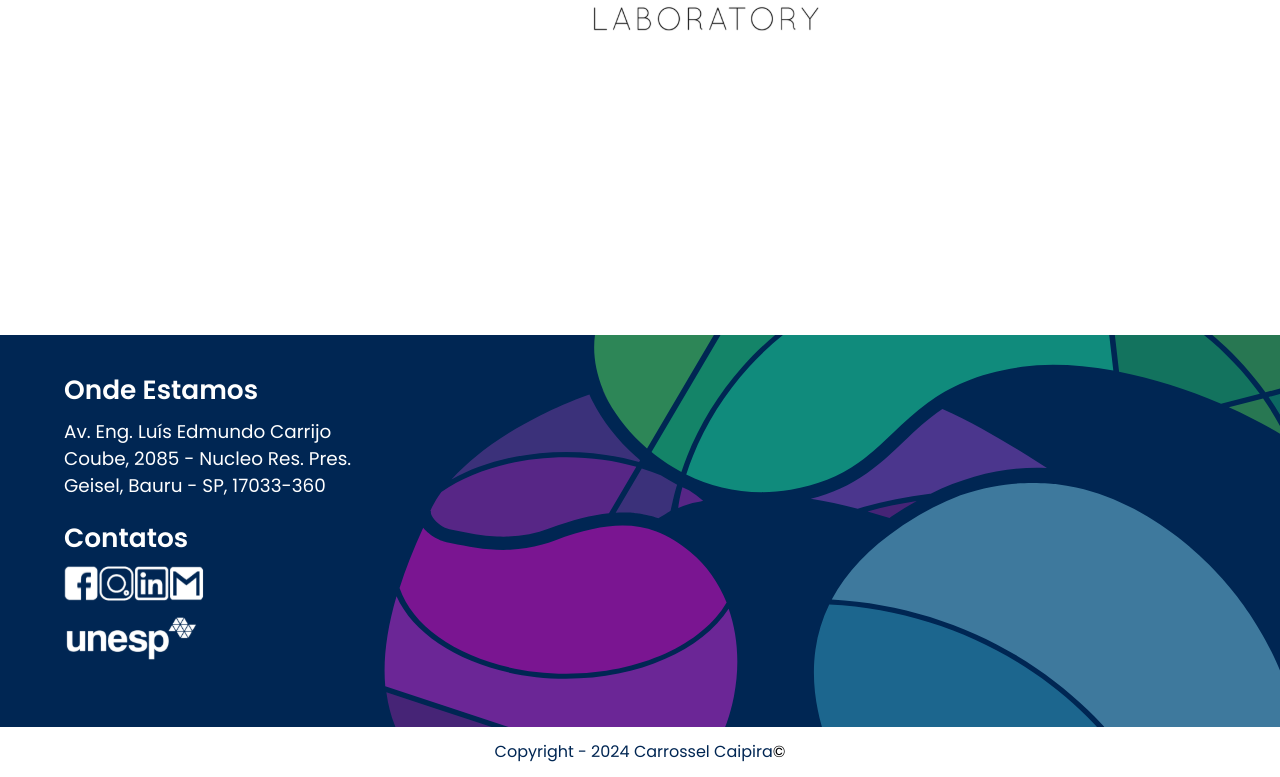
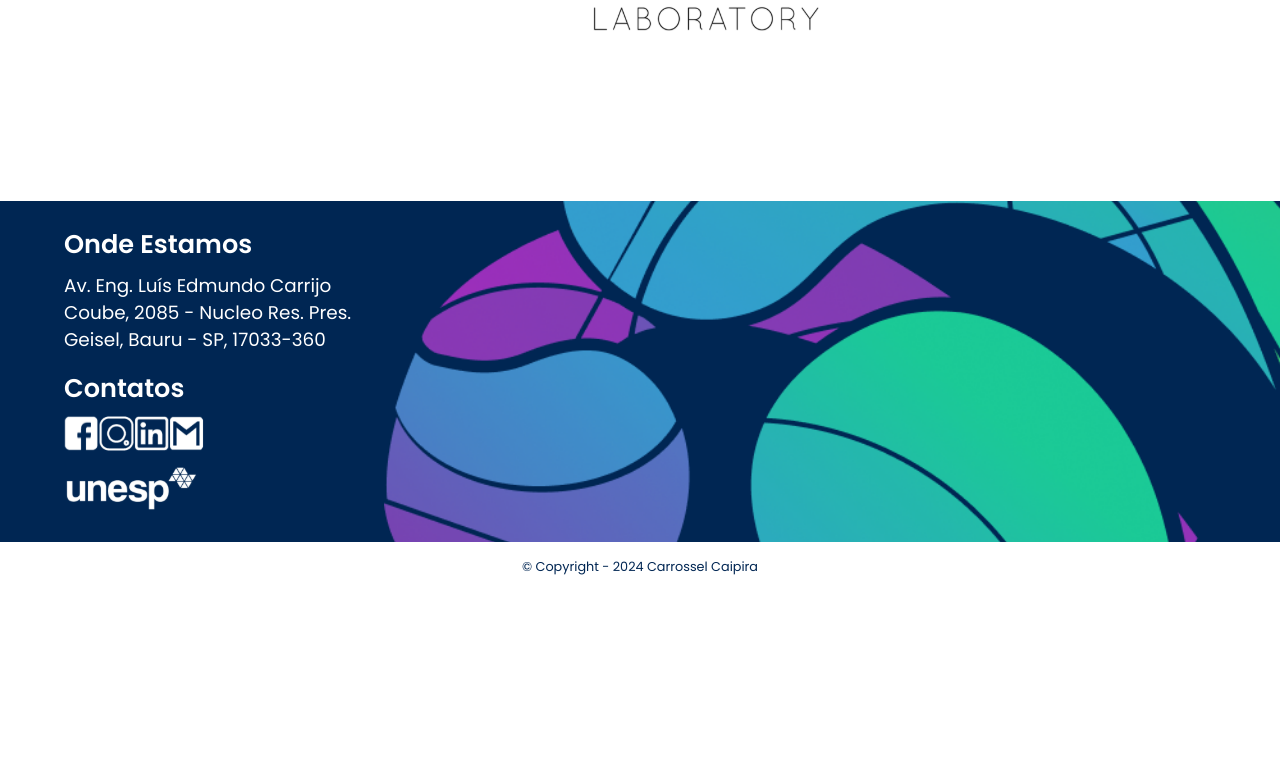
Before and after one commit to carrossel-caipira/site, a React (Vite) app: page / in a window 1280 px wide. Shown: the part 4879-5656 px from the top of the page. After the commit the page ends 5471 px from the top, so only its background shows below. Built offline with nearby package versions, Linux system fonts and the light colour scheme.

Commit message:
minor footer changes

```diff
--- a/src/components/footer/index.jsx
+++ b/src/components/footer/index.jsx
@@ -10,7 +10,7 @@ import {
   Info,
   ImagesFooter,
 } from "./styles.jsx";
-import logo from "../../assets/images/logo_footer.svg";
+import logo from "../../assets/images/logo_gradiente.png";
 import fb from "../../assets/images/logo_fb.svg";
 import ig from "../../assets/images/logo_ig.svg";
 import gm from "../../assets/images/logo_gm.svg";
@@ -57,7 +57,7 @@ function Footer() {
         </Contact>
       </TextFooter>
       <Copy>
-        <Paragraph>Copyright - 2024 Carrossel Caipira</Paragraph>©
+        <Paragraph>© Copyright - 2024 Carrossel Caipira</Paragraph>
       </Copy>
     </Background>
   );
--- a/src/components/footer/styles.jsx
+++ b/src/components/footer/styles.jsx
@@ -1,9 +1,12 @@
 import styled from "styled-components";
 import Paragraph from "../Paragraph";
+
+const footerHeight = "32.5vh";
+
 export const Background = styled.div`
   display: grid;
   width: 100%;
-  min-height: 49vh;
+  min-height: ${footerHeight};
   grid-template-areas:
     "texto"
     "copy";
@@ -20,8 +23,10 @@ export const TextFooter = styled.div`
   color: white;
   background-color: transparent;
   width: 100%;
-  min-height: 49vh;
+  min-height: ${footerHeight};
   font-family: ${(props) => props.theme.fontBow};
+
+  z-index: 2;
 `;
 
 export const Copy = styled.div`
@@ -37,24 +42,24 @@ export const Copy = styled.div`
 
   ${Paragraph} {
     color: ${(props) => props.theme.darkBg};
-    font-size: 1rem;
+    font-size: .8rem;
     margin: 0;
     max-width: 90%;
     word-break: break-word;
 
     @media (max-width: 500px){
-      font-size: 0.8rem;
+      font-size: 0.75rem;
     }
 
     @media (max-width: 450px){
-      font-size: 0.75rem;
+      font-size: 0.7rem;
     }
   }
 `;
 
 export const Where = styled.div`
   margin-left: 5%;
-  margin-top: 2.2rem;
+  margin-top: 1.5rem;
   width: 500px;
   background-color: transparent;
   z-index: -1;
@@ -62,7 +67,7 @@ export const Where = styled.div`
 
 export const Contact = styled.div`
   margin-left: 5%;
-  margin-top: 1.2rem;
+  margin-top: 1rem;
   background-color: transparent;
   margin-bottom: 3vh;
   z-index: -1;
@@ -70,7 +75,7 @@ export const Contact = styled.div`
 
 export const TittleFooter = styled.div`
   color: white;
-  font-size: 1.65rem;
+  font-size: 1.6rem;
   font-weight: 800;
   margin-bottom: 0.5rem;
 `;
@@ -141,21 +146,21 @@ export const ImageWrapper = styled.div`
   height: 100%;
   z-index: 0;
   margin-right: 0px;
+  right: -10%;
 
   img {
     position: absolute;
-    right: 0;
-    top: 0;
-    width: 70%;
-    height: 100%;
+    right: 0px;
+    top: -45%;
+    width: 80%;
     object-fit: cover;
     z-index: 0;
+    opacity: 0.8;
   }
 
   @media screen and (max-width: 1098px) {
     img {
       width: 100%;
-      height: 100%;
       right: 0;
       z-index: 0;
       opacity: 0.3;
--- a/src/components/sponsors/styles.jsx
+++ b/src/components/sponsors/styles.jsx
@@ -9,7 +9,7 @@ export const Patrocinadores = styled.div`
   width: 100vw;
   background-color: ${(props) => props.theme.lightBg};
   position: relative;
-  margin-bottom: ${(props) => props.theme.margin_sections};
+  margin-bottom: calc(${(props) => props.theme.margin_sections}/2);
 
   & ${Title} {
     color: ${(props) => props.theme.buttonColor};
```
